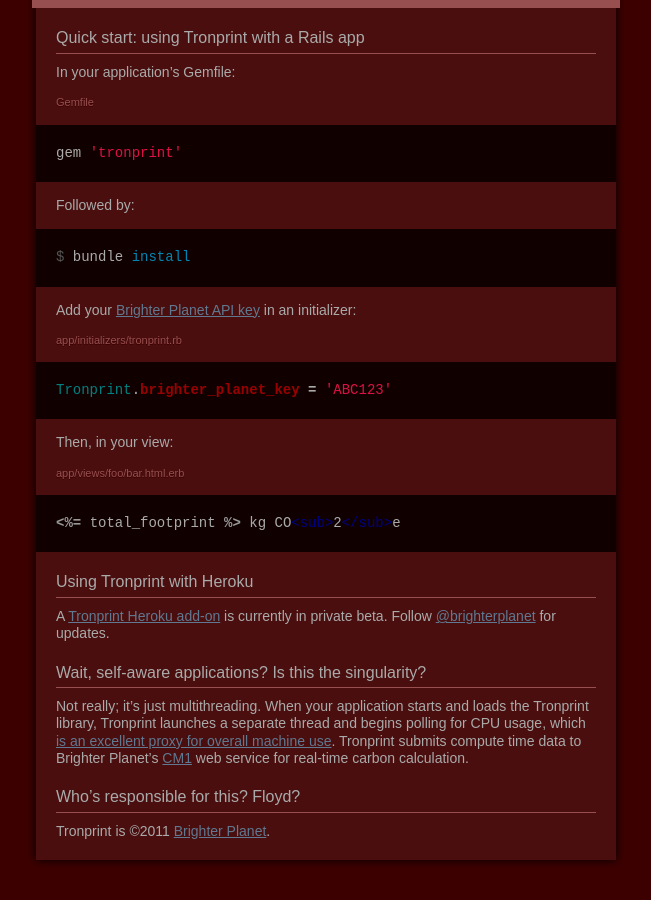
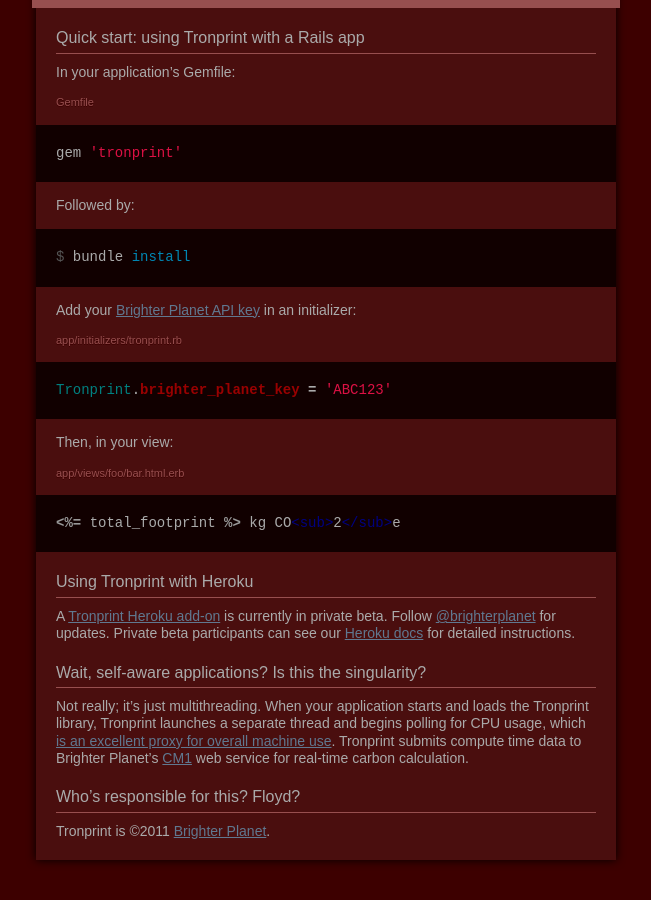
Before and after one commit to faradayio/tronprint, a Jekyll site: the page built from index.md, in a window 1280 px wide and 900 px high, scrolled down 710 px. Shown: the whole window, without its empty margins (314-965 px from the left). Built offline with Jekyll 4.4.1, drawn with Linux system fonts in a browser that asks for light colours; some web fonts are replaced; comment, search, counter and statistics services are not loaded.

Commit message:
Link to Heroku docs

```diff
--- a/index.md
+++ b/index.md
@@ -64,7 +64,7 @@
 
 ## Using Tronprint with Heroku
 
-A [Tronprint Heroku add-on](http://addons.heroku.com/tronprint) is currently in private beta. Follow [@brighterplanet](http://twitter.com/brighterplanet) for updates.
+A [Tronprint Heroku add-on](http://addons.heroku.com/tronprint) is currently in private beta. Follow [@brighterplanet](http://twitter.com/brighterplanet) for updates. Private beta participants can see our [Heroku docs](https://github.com/brighterplanet/tronprint/blob/master/herokudocs.md) for detailed instructions.
 
 ## Wait, self-aware applications? Is this the singularity?
 
```
